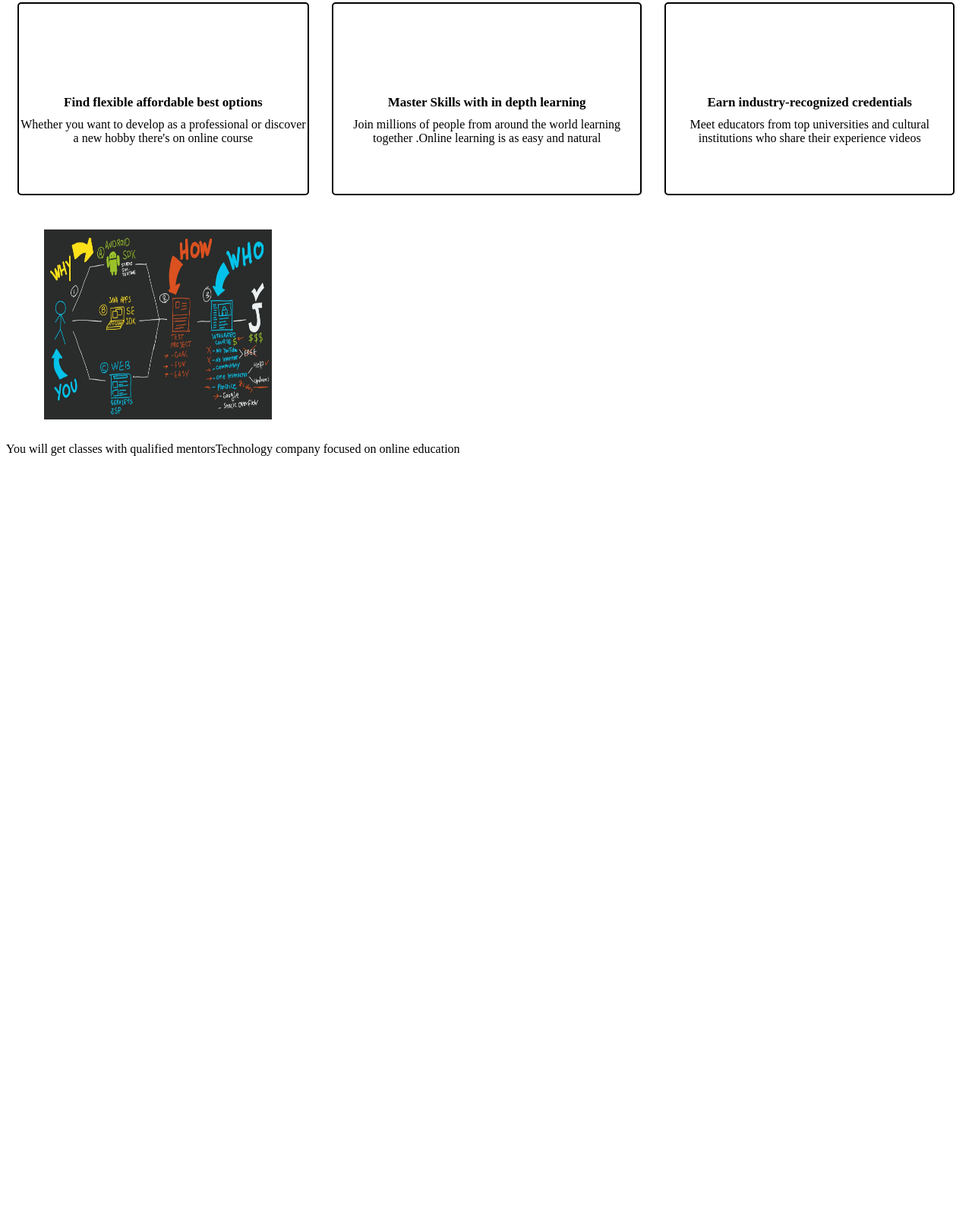
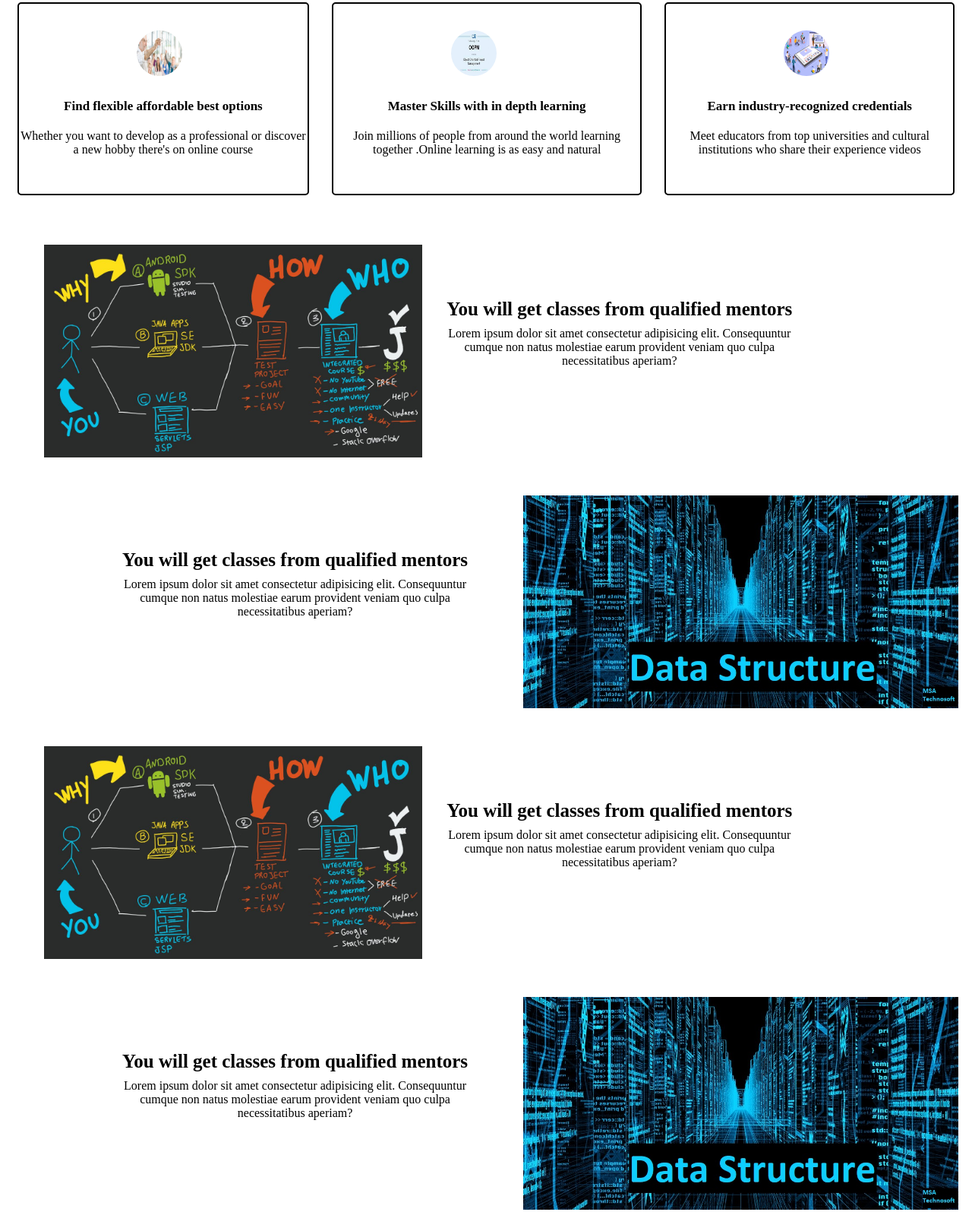
Before and after one commit to VarunSoni01/E-Learning-Website, a plain HTML site: page index.html in a window 1280 px wide. Shown: the part 486-2081 px from the top of the page at 76% size. Before the commit the page ends 1094 px from the top, so only its background shows below. Drawn offline with Linux system fonts and the light colour scheme.

Commit message:
All files Added Successfully

```diff
--- /dev/null
+++ b/css/mediaqueries.css
@@ -0,0 +1,5 @@
+@media  screen and (max-width :1024px  ){
+    body {
+        background-color: rgb(0, 0, 0);
+    }
+}
--- a/style.css
+++ b/css/style.css
@@ -11,9 +11,10 @@ nav li{
     border: 2px solid black;
     border-radius: 10px;
     padding : 10px;
+    cursor : pointer;
 }
 header{
-    background-image: url(images/img1.jpg);
+    background-image: url(/Images/img1.jpg);
     background-repeat: no-repeat;
     background-size: 100% 100%;
     height : 340px;
@@ -41,6 +42,10 @@ header{
     display : flex;
     justify-content: center;
 }
+.Hello{
+    display : flex;
+    justify-content : center;
+}
 .box{
     display : flex;
     flex-direction: column;
@@ -49,35 +54,75 @@ header{
     border : 2px solid black;
     border-radius : 5px;
 }
+.box img{
+    position : relative;
+    height : 60px;
+    width: 60px;
+    border-radius: 50%;
+    left : 155px;
+    top : 35px;
+}
 .head{
     position : relative;
-    top : 120px;
+    top : 65px;
     text-align: center;
     font-size : 17px;
     font-weight: bold;
 }
-.Hello{
-    display : inline;
-    display : flex;
-    justify-content : center;
-}
 .other{
-    /* position : absolute; */
+
     position : relative;
-    top : 130px;
+    top : 85px;
     text-align: center;
 }
-.pic img{
+.right{
     display : flex;
-    /* display : inline; */
-    height : 250px;
-    width : 300px;
-    margin : 30px 50px;
+    justify-content : flex-start;
+    margin : 50px;
 }
-.write{
+.right img{
+    height : 280px;
+    margin-right : 30px;
+}
+.right .write{
+    position : relative;
+    top : 80px;
+    width : 460px;
+    text-align: center;
+}
+.left{
     display : flex;
+    justify-content : flex-end;
+    margin : 50px;
 }
-
+.left img{
+    position : relative;
+    height : 280px;
+    margin-right : 30px;
+    right : -70px;
+}
+.left .write{
+    position : relative;
+    top : 80px;
+    width : 460px;
+    text-align: center;
+}
 .bold{
+    position : relative;
+    font-weight : bold;
+    font-size : 25px;
+    top : -9px
+}
+footer{
     display : flex;
+    background-color: black;
+    color : white;
+    height : 30vh;
+    font-size: 30px;
+    justify-content: center;
+    align-items: center;
 }
+li:hover{
+    border-color: aqua;
+    color : aqua;
+}
--- a/index.html
+++ b/index.html
@@ -1,18 +1,18 @@
 <!DOCTYPE html>
 <html lang="en">
-
 <head>
     <meta charset="UTF-8">
     <meta http-equiv="X-UA-Compatible" content="IE=edge">
     <meta name="viewport" content="width=device-width, initial-scale=1.0">
     <title>Document</title>
-    <link rel="stylesheet" href="style.css">
+    <link rel="stylesheet" href="css/style.css">
+    <link rel="stylesheet" href="css/mediaqueries.css">
+
 </head>
 
 <body>
-    <header class="name">
+    <header>
         <nav>
-
             <ul>
                 <li>Promo</li>
                 <li>Scholarship</li>
@@ -33,33 +33,63 @@
         </div>
         <div class="Hello">
             <div class="box">
+                <img src="images/img6.jpg" alt="">
                 <div class="head">Find flexible affordable best options</div>
                 <div class="other">Whether you want to develop as a professional or discover a new hobby there's on
                     online course</div>
             </div>
             <div class="box">
+                <img src="images/img4.jfif" alt="">
                 <div class="head">Master Skills with in depth learning</div>
                 <div class="other">Join millions of people from around the world learning together .Online learning is
                     as easy and natural</div>
             </div>
             <div class="box">
+                <img src="images/LB0193.png" alt="">
                 <div class="head">Earn industry-recognized credentials</div>
                 <div class="other">Meet educators from top universities and cultural institutions who share their
                     experience videos</div>
             </div>
         </div>
-        <div class="sub">
-            <div class ="pic"><img src="images/img2.jpg" alt="" class ="pic"></div>
-                <div class="write">
-                <div class="bold">
-                    You will get classes with qualified mentors
-                </div>
-                Technology company focused on online education
+        <div class="right">
+            <img src="images/img2.jpg" alt="">
+            <div class="write">
+                <div class="bold">You will get classes from qualified mentors</div>
+                Lorem ipsum dolor sit amet
+                consectetur adipisicing elit. Consequuntur cumque non natus molestiae earum provident veniam quo culpa
+                necessitatibus aperiam?
+            </div>
         </div>
+        <div class="left">
+            <div class="write">
+                <div class="bold">You will get classes from qualified mentors</div>
+                Lorem ipsum dolor sit amet
+                consectetur adipisicing elit. Consequuntur cumque non natus molestiae earum provident veniam quo culpa
+                necessitatibus aperiam?
+            </div>
+            <img src="images/img3.jpg" alt="">
+        </div>
+        <div class="right">
+            <img src="images/img2.jpg" alt="">
+            <div class="write">
+                <div class="bold">You will get classes from qualified mentors</div>
+                Lorem ipsum dolor sit amet
+                consectetur adipisicing elit. Consequuntur cumque non natus molestiae earum provident veniam quo culpa
+                necessitatibus aperiam?
+            </div>
+        </div>
+        <div class="left">
+            <div class="write">
+                <div class="bold">You will get classes from qualified mentors</div>
+                Lorem ipsum dolor sit amet
+                consectetur adipisicing elit. Consequuntur cumque non natus molestiae earum provident veniam quo culpa
+                necessitatibus aperiam?
+            </div>
+            <img src="images/img3.jpg" alt="">
         </div>
     </main>
     <footer>
-
+        <div>Work In Progress</div>
     </footer>
 </body>
 
```
Also changed, not shown: Images/LB0193.png (added), Images/img6.jpg (added).
